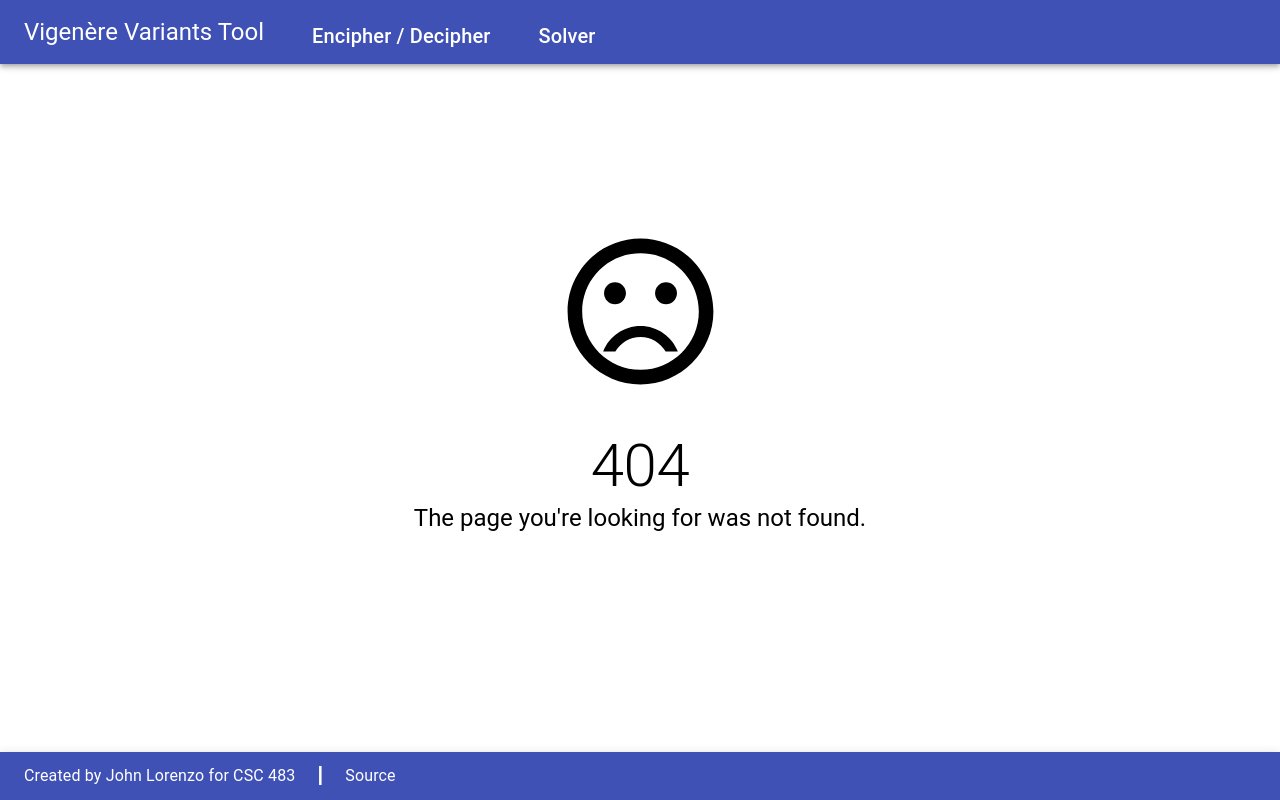
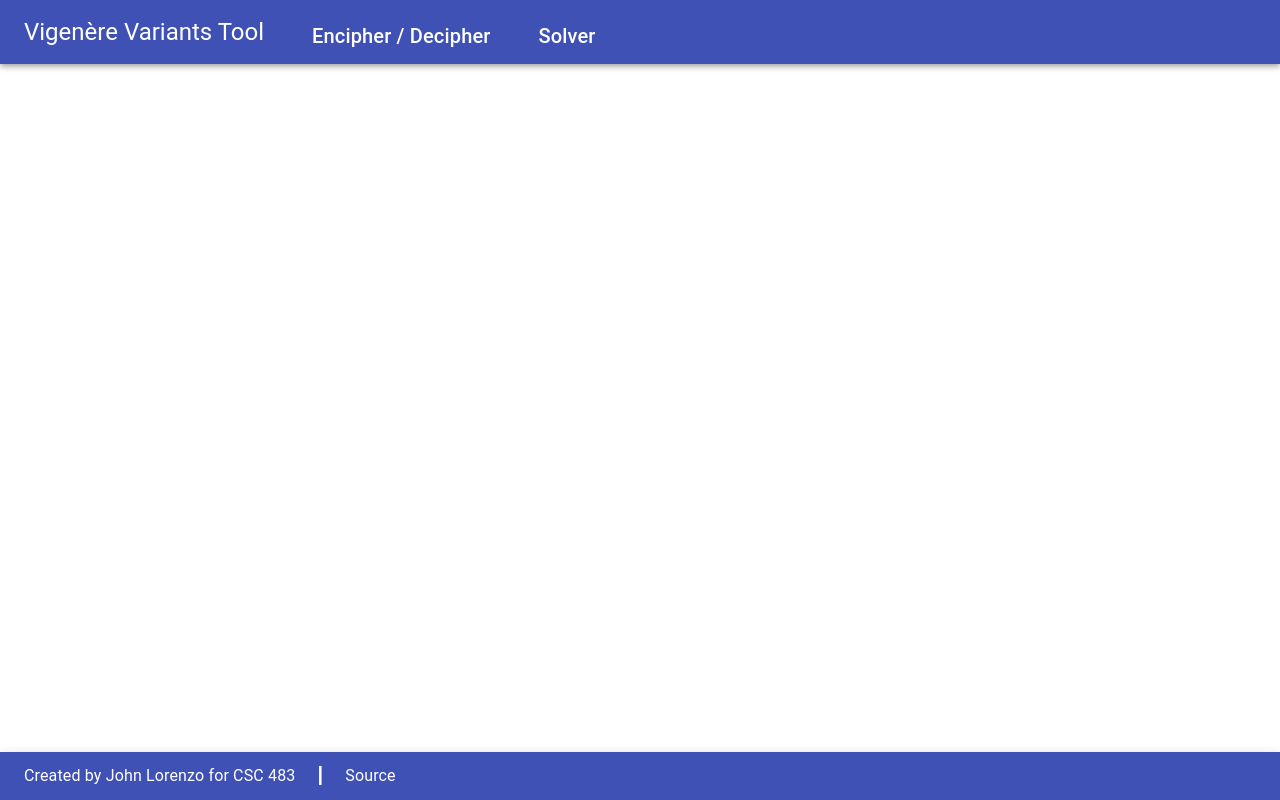
Before and after one commit to lorenzoj2/running-key-cipher-tool, a React (Create React App) app: page / in a window 1280 px wide. Before the commit this address had no page. Built offline with nearby package versions, Linux system fonts and the light colour scheme.

Commit message:
Fix error route

```diff
--- a/src/Navbar.js
+++ b/src/Navbar.js
@@ -46,7 +46,7 @@ function Navbar() {
         <Switch>
           <Route exact path="/vigenere-variants-tool/" component={App}/>
           <Route exact path="/vigenere-variants-tool/solver" component={Solver}/>
-          <Route path="/*" component={Error}/>
+          <Route path="/vigenere-variants-tool/*" component={Error}/>
         </Switch>
       </Router>
     )
```
